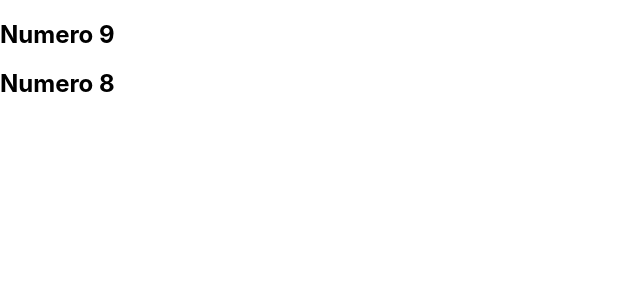
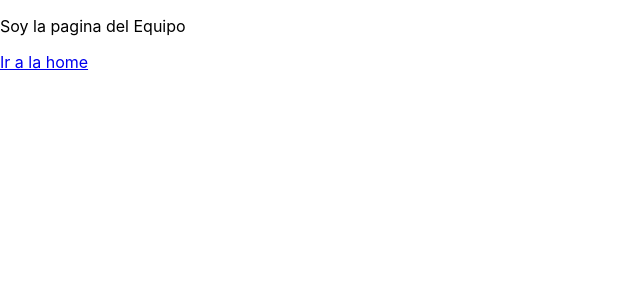
Before and after one commit to ManucaCh/courseItReact, a React (Create React App) app: page /equipo in a window 1280 px wide. Shown: the top 300 px of the page, without its empty margins (0-640 px from the left). Built offline with nearby package versions, Linux system fonts and the light colour scheme.

Commit message:
Add ejercicio Rutas

```diff
--- a/package.json
+++ b/package.json
@@ -8,6 +8,7 @@
     "@testing-library/user-event": "^12.8.3",
     "react": "^17.0.2",
     "react-dom": "^17.0.2",
+    "react-router-dom": "^5.2.0",
     "react-scripts": "4.0.3",
     "web-vitals": "^1.1.2"
   },
--- a/src/index.js
+++ b/src/index.js
@@ -1,14 +1,17 @@
-import React from 'react';
-import ReactDOM from 'react-dom';
-import './index.css';
-import App from './App';
-import reportWebVitals from './reportWebVitals';
+import React from "react";
+import ReactDOM from "react-dom";
+import "./index.css";
+import App from "./pages/App";
+import Team from "./pages/Team";
+import reportWebVitals from "./reportWebVitals";
+import { BrowserRouter as Router, Route } from "react-router-dom";
 
 ReactDOM.render(
-  <React.StrictMode>
-    <App />
-  </React.StrictMode>,
-  document.getElementById('root')
+  <Router>
+    <Route exact path="/" component={App} />
+    <Route exact path="/equipo" component={Team} />
+  </Router>,
+  document.getElementById("root")
 );
 
 // If you want to start measuring performance in your app, pass a function
--- a/src/App.js
+++ b/src/pages/App/index.js
@@ -1,9 +1,10 @@
-import "./App.css";
-import Fruits from "./components/Fruits";
-import Counter from "./components/Counter";
-import Props from "./components/Props";
-import NumRand from "./components/Callback/NumRand";
+// import "./App.css";
+import Fruits from "../../components/Fruits";
+import Counter from "../../components/Counter";
+import Props from "../../components/Props";
+import NumRand from "../../components/Callback/NumRand";
 import { useState, useEffect } from "react";
+import { Link } from "react-router-dom";
 
 function App() {
   const [numero1, setNumero1] = useState(false);
@@ -39,6 +40,8 @@ function App() {
       {/* <Counter />
       <Fruits />
       <Props title="Título de una prop" /> */}
+      <p>Soy la home de esta aplicaciopn</p>
+      <Link to="/equipo">Ir a la pagina de Equipo</Link>
       <NumRand callback={handleCallback} name="numero1" />
       <NumRand callback={handleCallback} name="numero2" />
       <p>{resultado}</p>
--- /dev/null
+++ b/src/pages/Team/index.js
@@ -0,0 +1,12 @@
+import { Link } from "react-router-dom";
+
+function Team() {
+  return (
+    <>
+      <p>Soy la pagina del Equipo</p>
+      <Link to="/">Ir a la home</Link>
+    </>
+  );
+}
+
+export default Team;
```
Also changed, not shown: 1 other file (tests, documents, lock files or other folders).
